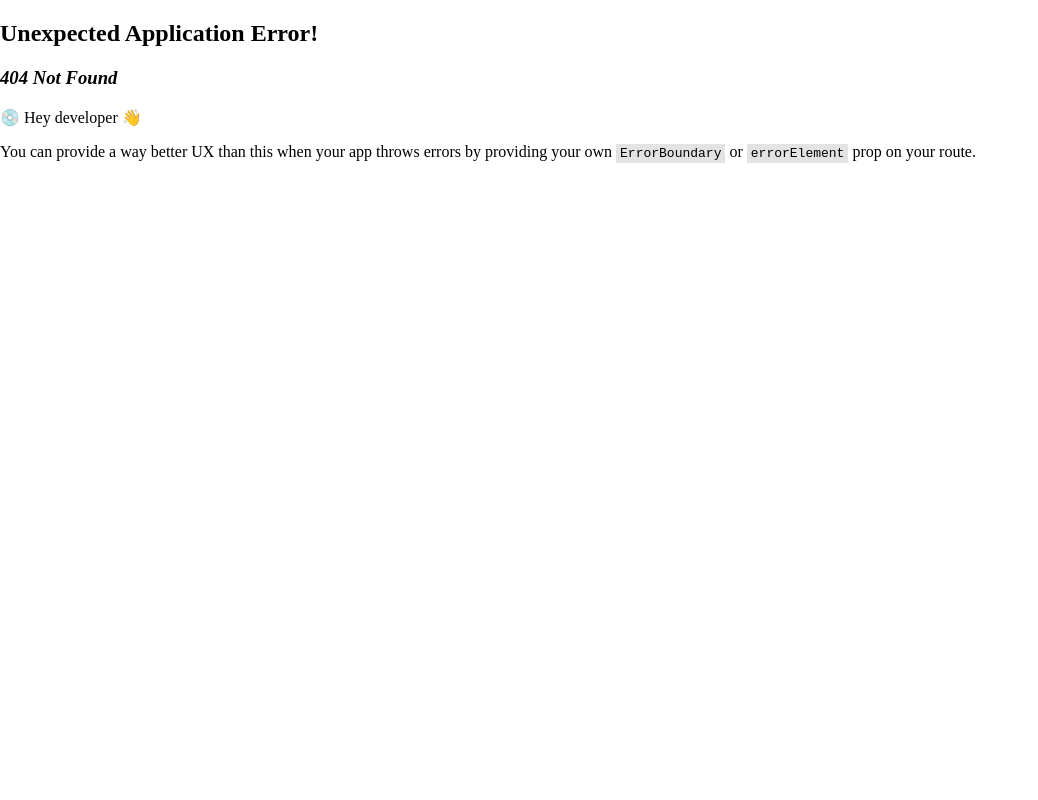
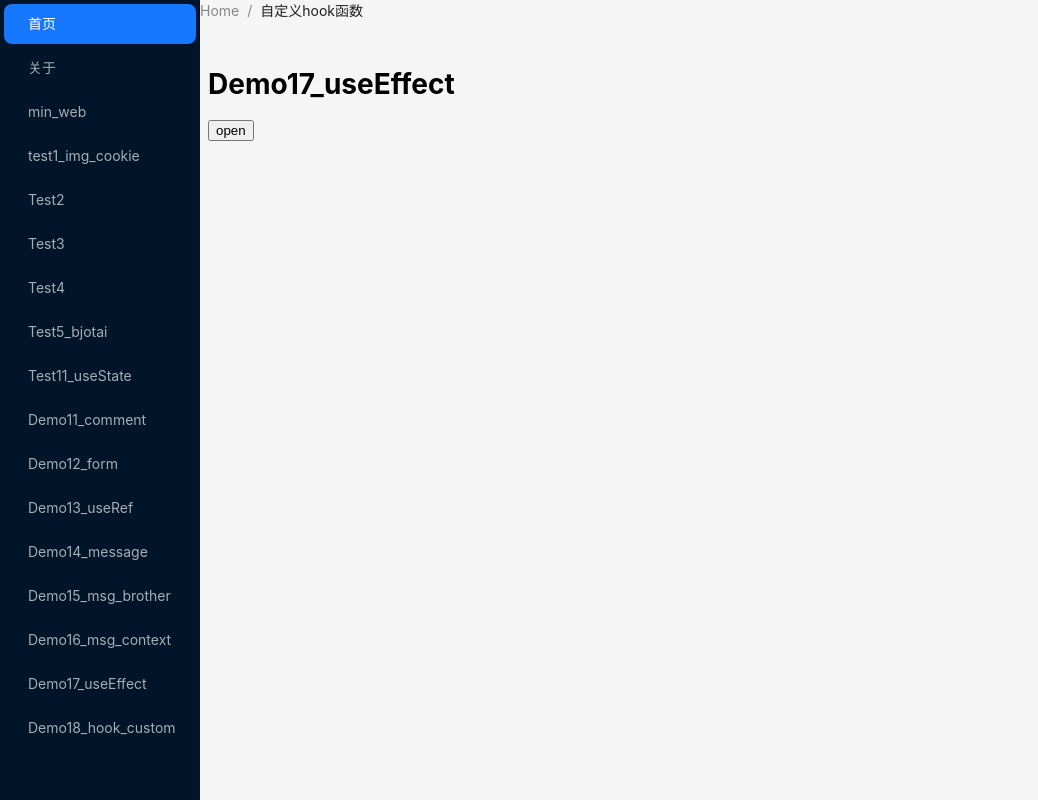
Before and after one commit to astmain/react18_electron_preload, a React (Vite) app: page /Demo18_hook_custom in a window 1280 px wide. Before the commit this address had no page. Shown: the whole page, without its empty margins (0-1038 px from the left). Built offline with nearby package versions, Linux system fonts and the light colour scheme.

Commit message:
自定义hook函数

```diff
--- a/src/router.jsx
+++ b/src/router.jsx
@@ -11,6 +11,7 @@ import Test2 from './views/Test2/Test2'
 import Test3 from './views/Test3/Test3'
 import {AppstoreOutlined} from "@ant-design/icons";
 import Demo16_msg_context from "@/views/Demo16_msg_context/Demo16_msg_context";
+import Demo18_hook_custom from "@/views/Demo18_hook_custom/Demo18_hook_custom";
 
 const router_children = [
     {
@@ -154,7 +155,14 @@ const router_children = [
         handle: {"title": "useEffect副作用函数", path: "Demo17_useEffect"},
         icon: <AppstoreOutlined/>,
     },
-
+    {
+        key: 'Demo18_hook_custom',
+        label: 'Demo18_hook_custom',
+        path: 'Demo18_hook_custom',
+        Component: lazy(() => import("@/views/Demo18_hook_custom/Demo18_hook_custom")),
+        handle: {"title": "自定义hook函数", path: "Demo18_hook_custom"},
+        icon: <AppstoreOutlined/>,
+    },
 
 
 ]
--- /dev/null
+++ b/src/views/Demo18_hook_custom/Demo18_hook_custom.jsx
@@ -0,0 +1,29 @@
+import {useMatches} from "react-router-dom";
+import {useEffect, useState, createContext} from "react"
+import {Flex, Input, Button} from 'antd'
+import classnames from 'classnames'
+import hook_open from './hook_open'
+
+
+// function hook_open() {
+//     const open = () => set_show(!show)
+//     const [show, set_show] = useState(false)
+//     return {open, show}
+// }
+
+export default function Demo18_hook_custom() {
+
+    // const open = () => set_show(!show)
+    // const [show, set_show] = useState(false)
+    let {open, show} = hook_open()
+
+
+    useEffect(() => {
+    }, []);
+
+    return <div className="Demo17_useEffect">
+        <h1>Demo17_useEffect</h1>
+        <button onClick={() => open()}>open</button>
+        {show && <h1>显示隐藏</h1>}
+    </div>
+}
--- /dev/null
+++ b/src/views/Demo18_hook_custom/hook_open.js
@@ -0,0 +1,7 @@
+import {useState} from "react";
+
+export default function hook_open() {
+    const open = () => set_show(!show)       //回调函数
+    const [show, set_show] = useState(false) //状态数据
+    return {open, show}
+}
```
